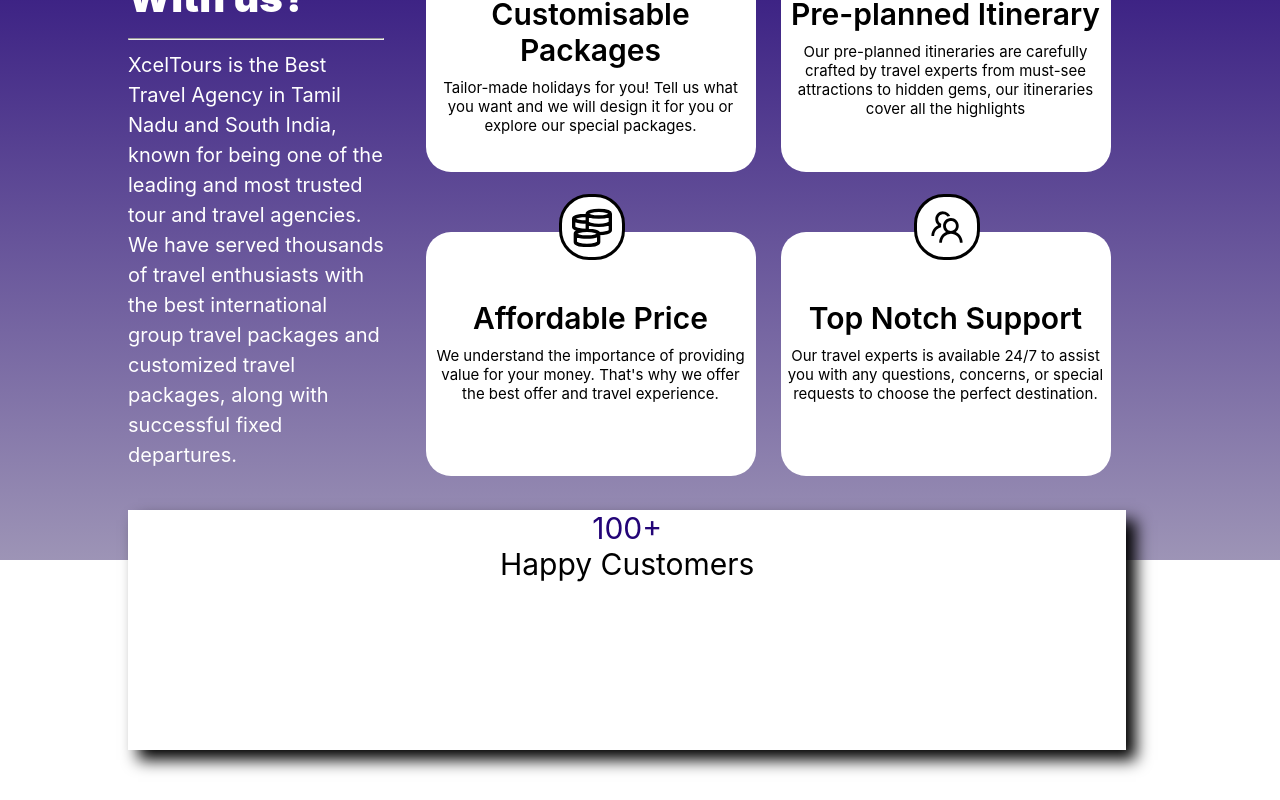
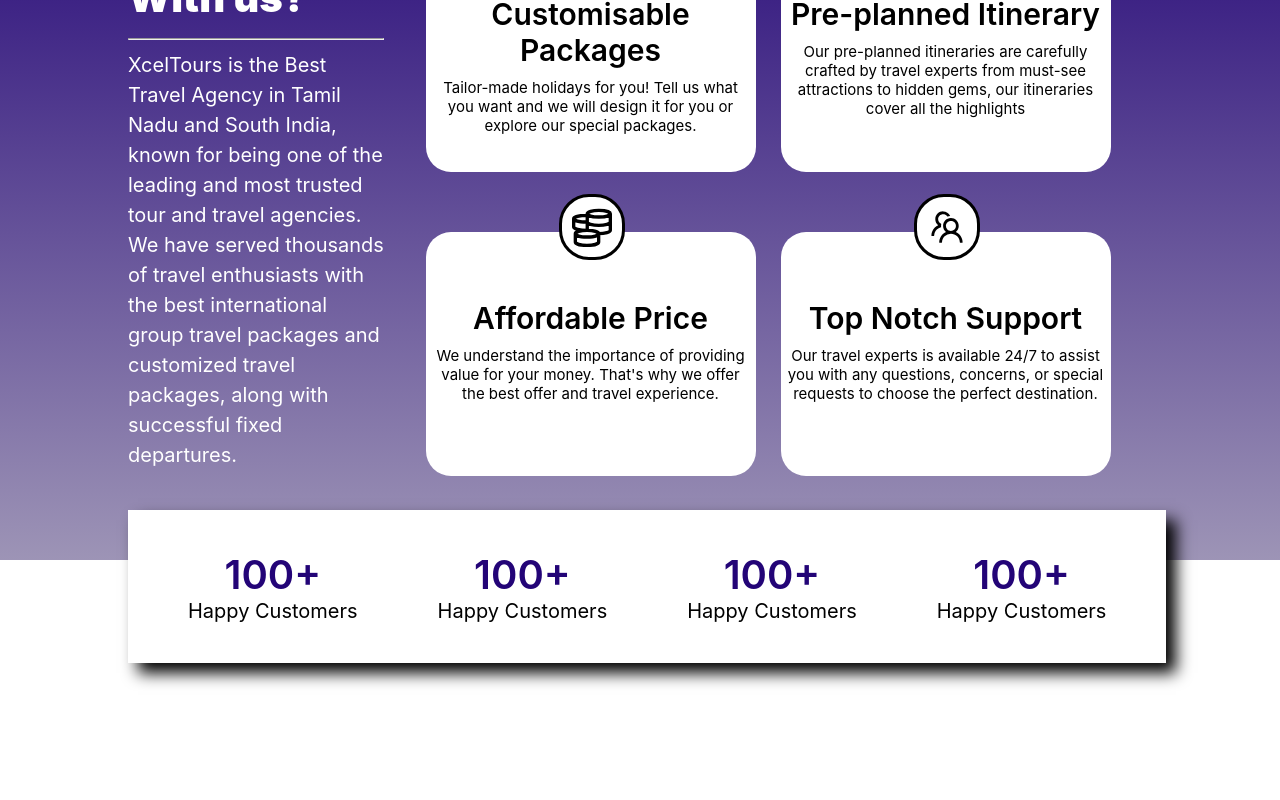
Before and after one commit to ud-k16/tourswebsite, a React (Create React App) app: page / in a window 1280 px wide. Shown: the part 956-1756 px from the top of the page. After the commit the page ends 1669 px from the top, so only its background shows below. Built offline with nearby package versions, Linux system fonts and the light colour scheme.

Commit message:
counter section added font size changed, padding cchnaged

```diff
--- a/src/components/home/Achievements/Achievements.module.css
+++ b/src/components/home/Achievements/Achievements.module.css
@@ -5,7 +5,7 @@
     box-shadow: 10px 10px 15px black;
     background-color: white;
     width:78vw;
-    height:30vh;
+    padding: 40px 20px;
     display: flex;
     justify-content: space-around;
 
@@ -18,11 +18,12 @@
 
 }
 .count{
-    font-size: 30px;
+    font-size: 40px;
     color: #230477;
+    font-weight: 600;
 }
 .title{
-    font-size: 30px;
+    font-size: 20px;
     color: black
 }
 @keyframes fadeIn {
--- a/src/components/home/Achievements/index.jsx
+++ b/src/components/home/Achievements/index.jsx
@@ -57,6 +57,18 @@
         <div className={styles.count}>{customerCount}+</div>
         <div className={styles.title}>{"Happy Customers"}</div>
       </div>
+      <div className={styles.section}>
+        <div className={styles.count}>{customerCount}+</div>
+        <div className={styles.title}>{"Happy Customers"}</div>
+      </div>
+      <div className={styles.section}>
+        <div className={styles.count}>{customerCount}+</div>
+        <div className={styles.title}>{"Happy Customers"}</div>
+      </div>{" "}
+      <div className={styles.section}>
+        <div className={styles.count}>{customerCount}+</div>
+        <div className={styles.title}>{"Happy Customers"}</div>
+      </div>
     </div>
   );
 };
```
